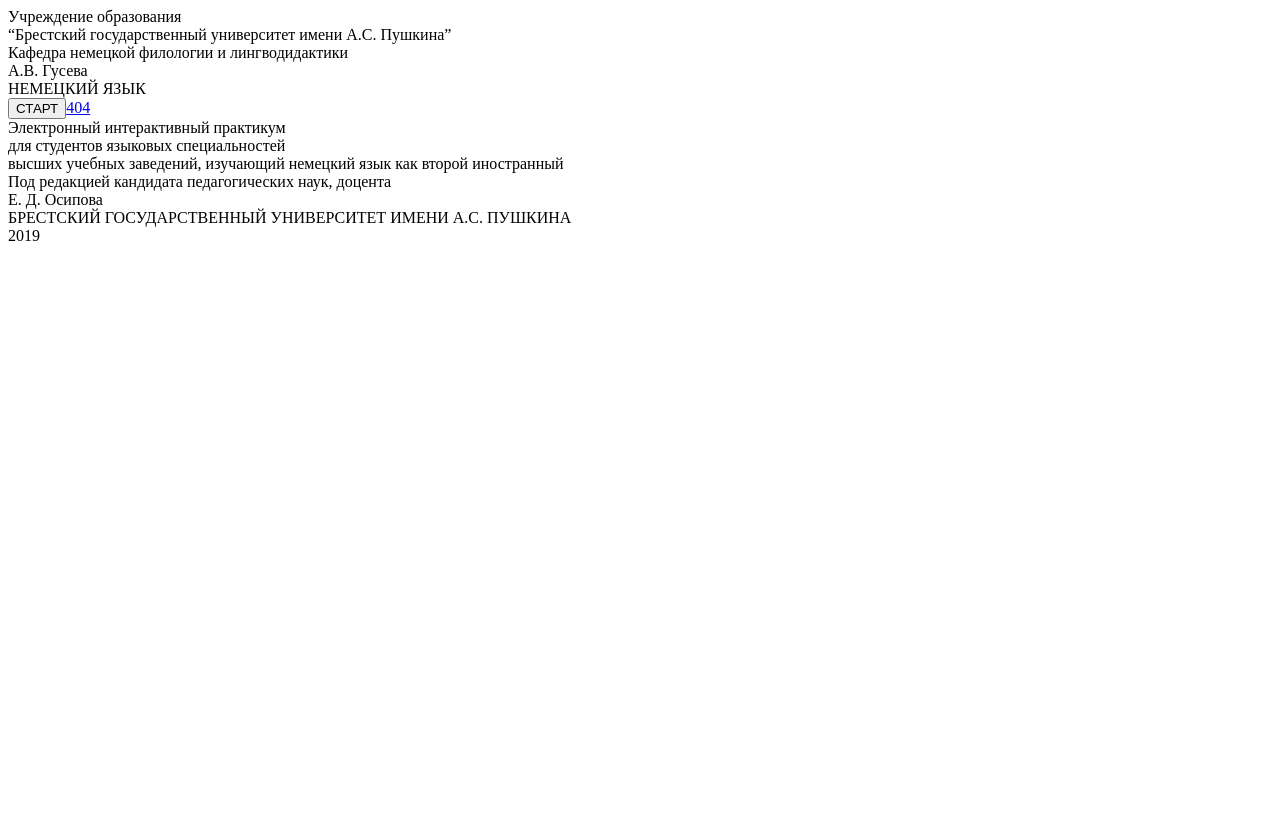
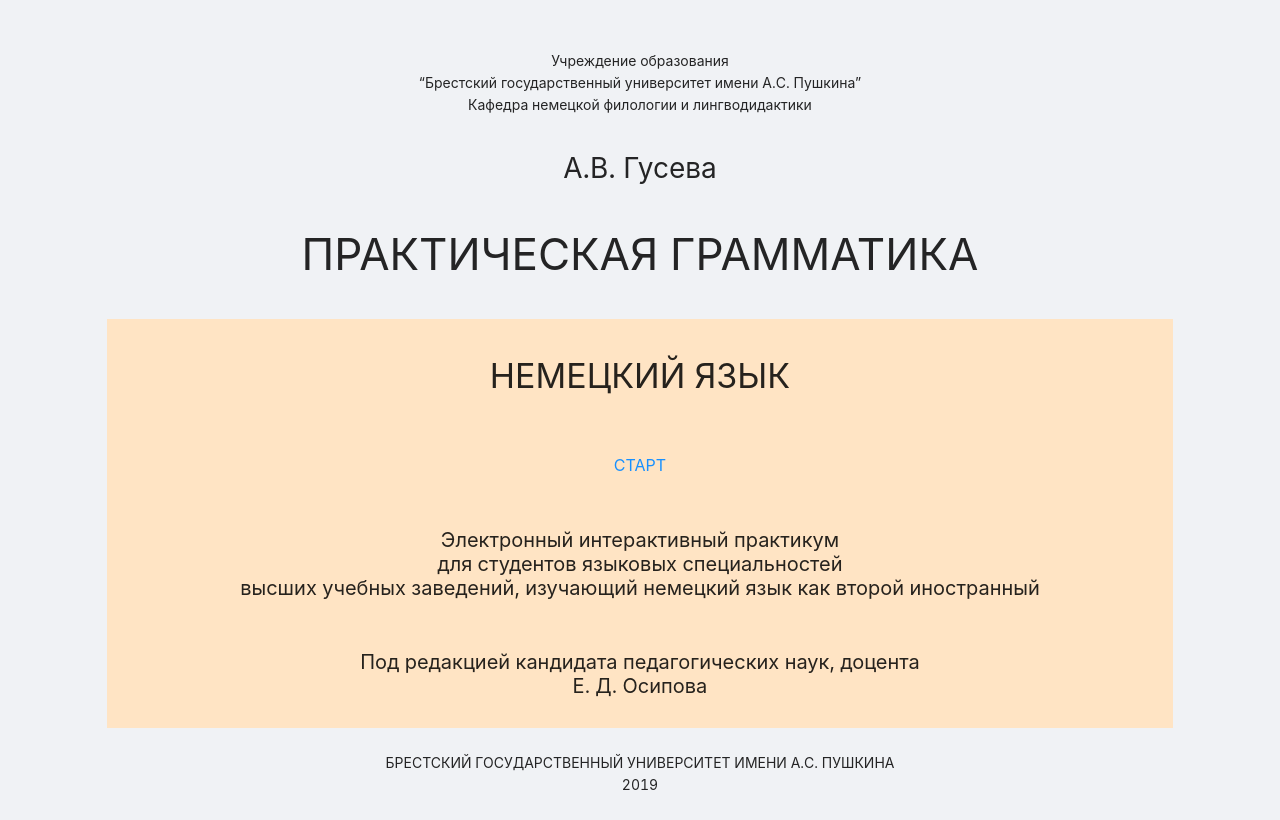
Before and after one commit to Guseff/german-proj, a React app: page / in a window 1280 px wide. Built offline with nearby package versions, Linux system fonts and the light colour scheme.

Commit message:
feat: media add, isn't work properly

```diff
--- a/src/Router.jsx
+++ b/src/Router.jsx
@@ -1,3 +1,4 @@
+import 'antd/dist/antd.css'
 import './assets/styles/index.css'
 
 import React from 'react'
@@ -7,26 +8,33 @@
   Route,
   Redirect,
 } from 'react-router-dom'
+import { Layout } from 'antd'
 
-import Footer from './components/Footer'
+import University from './components/Footer'
 import Start from './components/Start'
+import Media from './components/Media'
 import NoMatch from './components/NoMatch'
+
+const { Footer } = Layout
 
 const App = () => {
   return (
     <Router>
-      <Switch>
-        <Route exact path="/">
-          <Start />
-        </Route>
-        <Route path="/404">
-          <NoMatch />
-        </Route>
-        <Route path="*">
-          <Redirect to="/404" />
-        </Route>
-      </Switch>
-      <Footer />
+      <Layout className="main-wrapper">
+        <Layout className="page-wrapper">
+          <Switch>
+            <Route exact path="/" component={Start} />
+            <Route path="/media/:id" component={Media} />
+            <Route path="/404" component={NoMatch} />
+            <Route path="*">
+              <Redirect to="/404" />
+            </Route>
+          </Switch>
+        </Layout>
+        <Footer>
+          <University />
+        </Footer>
+      </Layout>
     </Router>
   )
 }
--- a/src/assets/styles/index.css
+++ b/src/assets/styles/index.css
@@ -0,0 +1,64 @@
+.main-wrapper {
+  max-width: 1400px;
+  min-height: 100vh;
+  margin: 0 auto;
+  font-size: 16px;
+}
+
+.page-wrapper {
+  flex: 1 0 auto;
+}
+
+.start-page, .centered {
+  text-align: center;
+}
+
+.start-page--university {
+  font-size: 14px;
+  margin-top: 50px;
+  margin-bottom: 30px;
+}
+
+.start-page--author {
+  font-size: 28px;
+}
+
+.start-page--title {
+  font-size: 44px;
+  text-transform: uppercase;
+  margin: 30px 0;
+}
+
+.start-page--intro {
+  background-color: bisque;
+  padding: 30px 0;
+}
+
+.start-page--intro--title {
+  font-size: 34px;
+  margin-bottom: 50px;
+}
+
+.start-page--intro--description,
+.start-page--intro--boss {
+  font-size: 20px;
+  line-height: 24px;
+}
+
+.start-page--intro--description {
+  margin: 50px 0;
+}
+
+.no-match-num {
+  margin: 50px 0;
+  font-size: 44px;
+}
+
+.no-match-num span {
+  font-size: 24px;
+}
+
+.footer {
+  text-align: center;
+  flex-shrink: 0;
+}
--- a/src/components/Footer.jsx
+++ b/src/components/Footer.jsx
@@ -1,6 +1,6 @@
 import React from 'react'
 
-const Footer = () => {
+const University = () => {
   return (
     <div className="footer">
       БРЕСТСКИЙ ГОСУДАРСТВЕННЫЙ УНИВЕРСИТЕТ ИМЕНИ A.C. ПУШКИНА
@@ -10,4 +10,4 @@
   )
 }
 
-export default Footer
+export default University
--- /dev/null
+++ b/src/components/Media.jsx
@@ -0,0 +1,22 @@
+import React from 'react'
+import { Row, Col } from 'antd'
+import { useParams } from 'react-router-dom'
+
+const Media = () => {
+  const { id } = useParams()
+  return (
+    <Row className="media-page">
+      <Col span={20} offset={2}>
+        <Row justify="center">
+          <Col>
+            Media
+            <br />
+            {id}
+          </Col>
+        </Row>
+      </Col>
+    </Row>
+  )
+}
+
+export default Media
--- a/src/components/NoMatch.jsx
+++ b/src/components/NoMatch.jsx
@@ -1,14 +1,15 @@
 import React from 'react'
+import { Row, Col } from 'antd'
 
 const NoMatch = () => {
   return (
-    <div className="no-match-page">
-      404
-      <br />
-      There is no such page.
-      <br />
-      Please, start with main page.
-    </div>
+    <Row justify="center" className="media-page">
+      <Col className="centered no-match-num">
+        404
+        <br />
+        <span>Page not found</span>
+      </Col>
+    </Row>
   )
 }
 
--- a/src/components/Start.jsx
+++ b/src/components/Start.jsx
@@ -1,38 +1,65 @@
 import React from 'react'
+import { Row, Col } from 'antd'
 import { Link } from 'react-router-dom'
 
 const Start = () => {
   return (
-    <div className="start-page">
-      <div className="start-page--university">
+    <Row className="start-page">
+      <Col span={20} offset={2}>
+        <Row justify="center" className="start-page--university">
+          <Col>
             Учреждение образования
             <br />
             “Брестский государственный университет имени А.С. Пушкина”
             <br />
             Кафедра немецкой филологии и лингводидактики
-      </div>
-      <div className="start-page--author">А.В. Гусева</div>
-      <div className="start-page--intro">
-        <div className="start-page--intro--title">НЕМЕЦКИЙ ЯЗЫК</div>
-        <button type="button" className="start-page--intro--button">
+          </Col>
+        </Row>
+        <Row justify="center" className="start-page--author">
+          <Col>А.В. Гусева</Col>
+        </Row>
+        <Row justify="center" className="start-page--title">
+          <Col>практическая грамматика</Col>
+        </Row>
+        <Row className="start-page--intro">
+          <Col span={24}>
+            <Row justify="center" className="start-page--intro--title">
+              <Col>НЕМЕЦКИЙ ЯЗЫК</Col>
+            </Row>
+            <Row justify="center">
+              <Col>
+                <Link
+                  type="primary"
+                  size="large"
+                  className="start-page--intro--button"
+                  to="/media/1"
+                >
                   СТАРТ
-        </button>
-        <Link to="/44">404</Link>
-        <div className="start-page--intro--description">
+                </Link>
+              </Col>
+            </Row>
+
+            <Row justify="center" className="start-page--intro--description">
+              <Col>
                 Электронный интерактивный практикум
                 <br />
                 для студентов языковых специальностей
                 <br />
                 высших учебных заведений, изучающий немецкий язык как второй
                 иностранный
-        </div>
-        <div className="start-page--intro--boss">
+              </Col>
+            </Row>
+            <Row justify="center" className="start-page--intro--boss">
+              <Col>
                 Под редакцией кандидата педагогических наук, доцента
                 <br />
                 Е. Д. Осипова
-        </div>
-      </div>
-    </div>
+              </Col>
+            </Row>
+          </Col>
+        </Row>
+      </Col>
+    </Row>
   )
 }
 
--- a/webpack.config.js
+++ b/webpack.config.js
@@ -9,6 +9,7 @@
   devServer: {
     contentBase: './dist',
     historyApiFallback: true,
+    hot: true,
   },
   plugins: [
     new CleanWebpackPlugin(),
```
Lines whose indentation alone changed are shown as unchanged.
